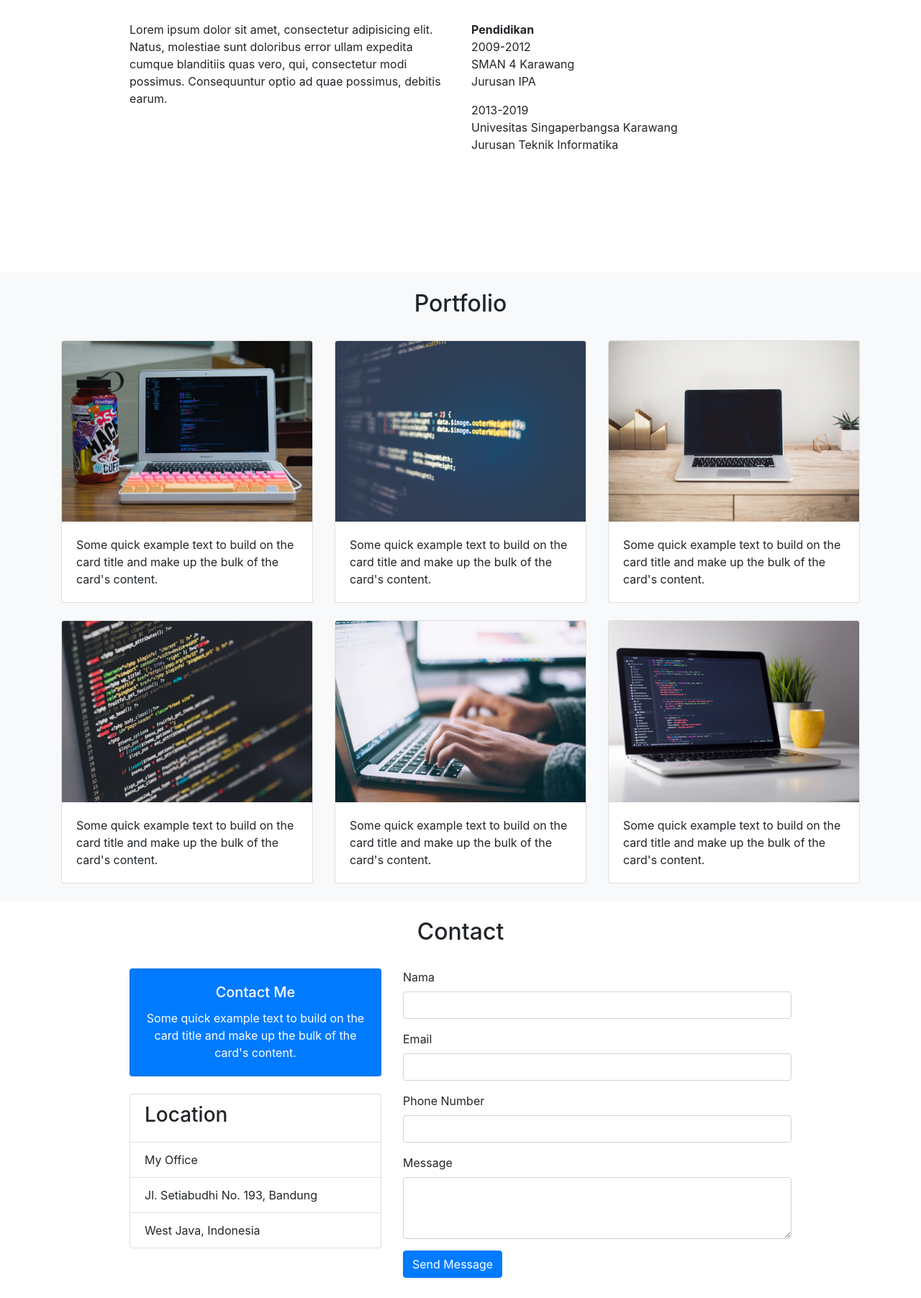
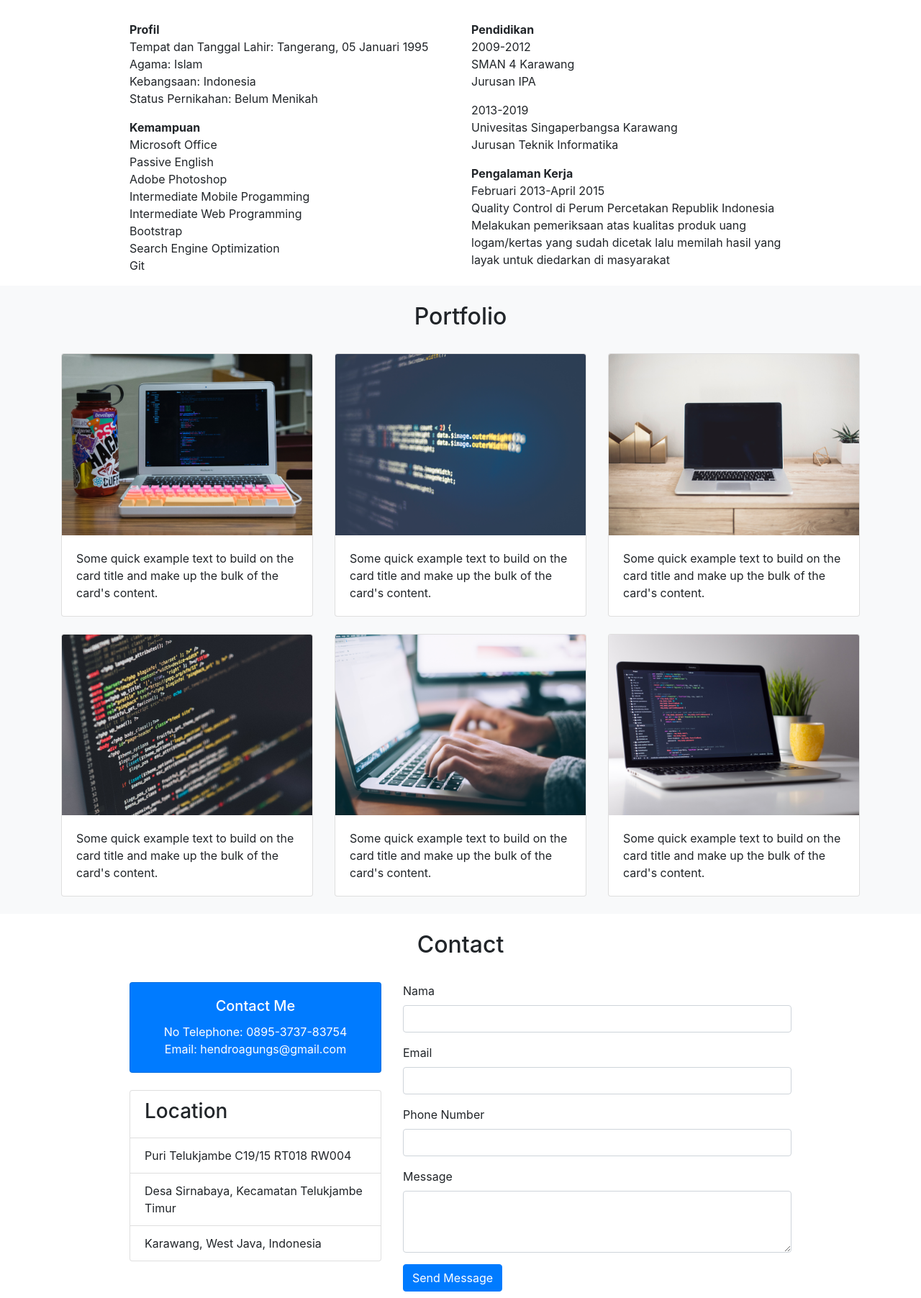
Before and after one commit to hendroagungs/hendroagungs.github.io, a plain HTML site: page index.html in a window 1280 px wide. Shown: the part 636-2440 px from the top of the page at 72% size. Drawn offline with nearby package versions, Linux system fonts and the light colour scheme.

Commit message:
mengubah about, foto profil, location dan contact

```diff
--- a/index.html
+++ b/index.html
@@ -41,7 +41,7 @@
     <div class="jumbotron" id="home">
       <div class="container">
         <div class="text-center">
-          <img src="img/profile1.png" class="rounded-circle img-thumbnail">
+          <img src="img/hendropict.jpg" class="rounded-circle img-thumbnail" width="512" height="512">
           <h1 class="display-4">Hendro Agung Setiawan</h1>
           <h3 class="lead">Programmer</h3>
         </div>
@@ -59,12 +59,15 @@
         </div>
         <div class="row justify-content-center">
           <div class="col-md-5">
-            <p>Lorem ipsum dolor sit amet, consectetur adipisicing elit. Natus, molestiae sunt doloribus error ullam expedita cumque blanditiis quas vero, qui, consectetur modi possimus. Consequuntur optio ad quae possimus, debitis earum.</p>
+            <p><strong>Profil</strong><br>Tempat dan Tanggal Lahir: Tangerang, 05 Januari 1995<br>Agama: Islam<br>Kebangsaan: Indonesia<br>Status Pernikahan: Belum Menikah</p>
+
+            <p><strong>Kemampuan</strong><br>Microsoft Office<br>Passive English<br>Adobe Photoshop<br>Intermediate Mobile Progamming<br>Intermediate Web Programming<br>Bootstrap<br>Search Engine Optimization<br>Git</p>
           </div>
           <div class="col-md-5">
             <p><strong>Pendidikan</strong><br>2009-2012<br>SMAN 4 Karawang<br>Jurusan IPA</p>
 
             <p>2013-2019<br>Univesitas Singaperbangsa Karawang<br>Jurusan Teknik Informatika</p>
+            <p><strong>Pengalaman Kerja</strong><br>Februari 2013-April 2015<br>Quality Control di Perum Percetakan Republik Indonesia<br>Melakukan pemeriksaan atas kualitas produk uang logam/kertas yang sudah dicetak lalu memilah hasil yang layak untuk diedarkan di masyarakat</p>
           </div>
         </div>
       </div>
@@ -154,15 +157,15 @@
             <div class="card bg-primary text-white mb-4 text-center">
               <div class="card-body">
                 <h5 class="card-title">Contact Me</h5>
-                <p class="card-text">Some quick example text to build on the card title and make up the bulk of the card's content.</p>
+                <p class="card-text">No Telephone: 0895-3737-83754<br>Email: hendroagungs@gmail.com</p>
               </div>
             </div>
 
             <ul class="list-group mb-4">
               <li class="list-group-item"><h3>Location</h3></li>
-              <li class="list-group-item">My Office</li>
-              <li class="list-group-item">Jl. Setiabudhi No. 193, Bandung</li>
-              <li class="list-group-item">West Java, Indonesia</li>
+              <li class="list-group-item">Puri Telukjambe C19/15 RT018 RW004</li>
+              <li class="list-group-item">Desa Sirnabaya, Kecamatan Telukjambe Timur</li>
+              <li class="list-group-item">Karawang, West Java, Indonesia</li>
             </ul>
           </div>
 
```
